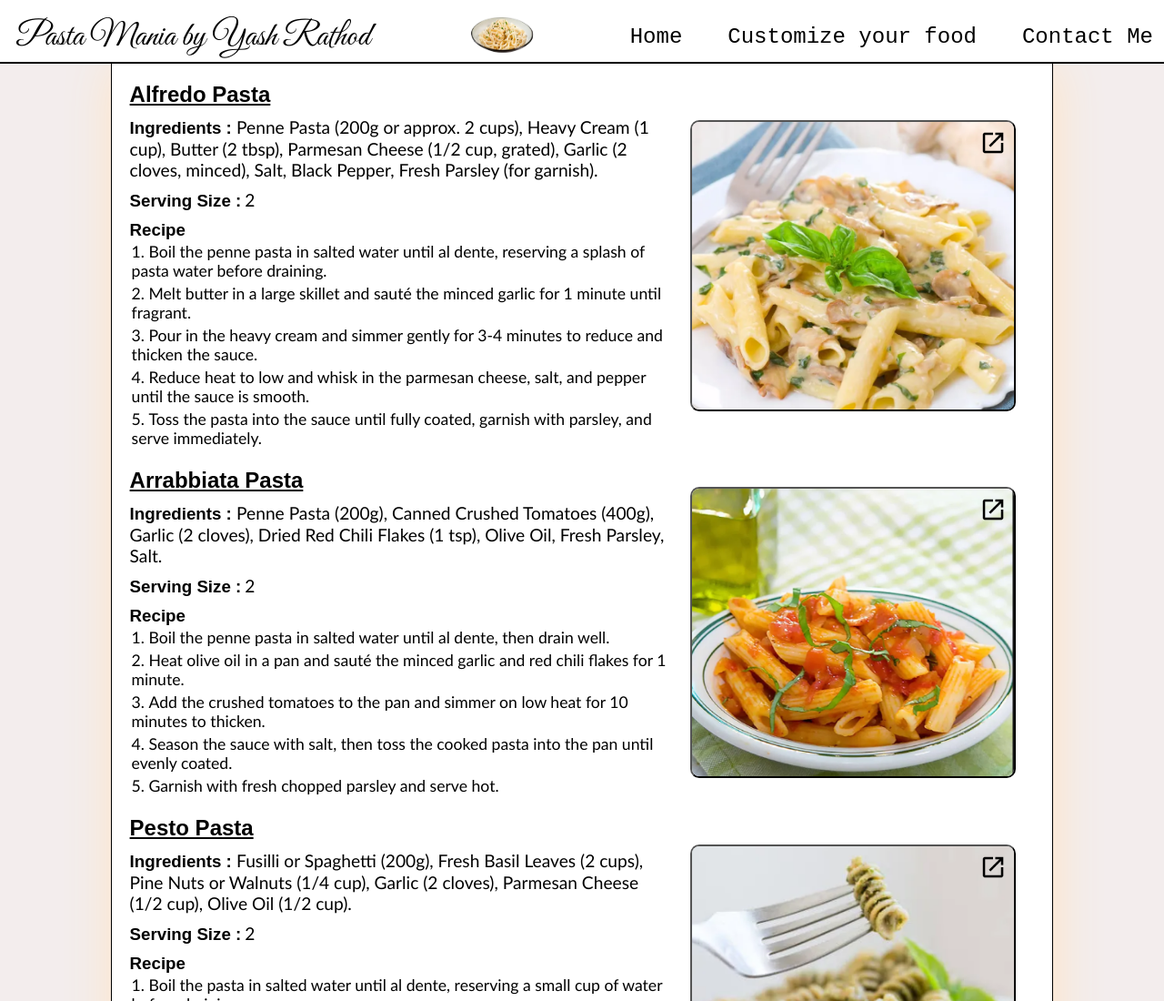
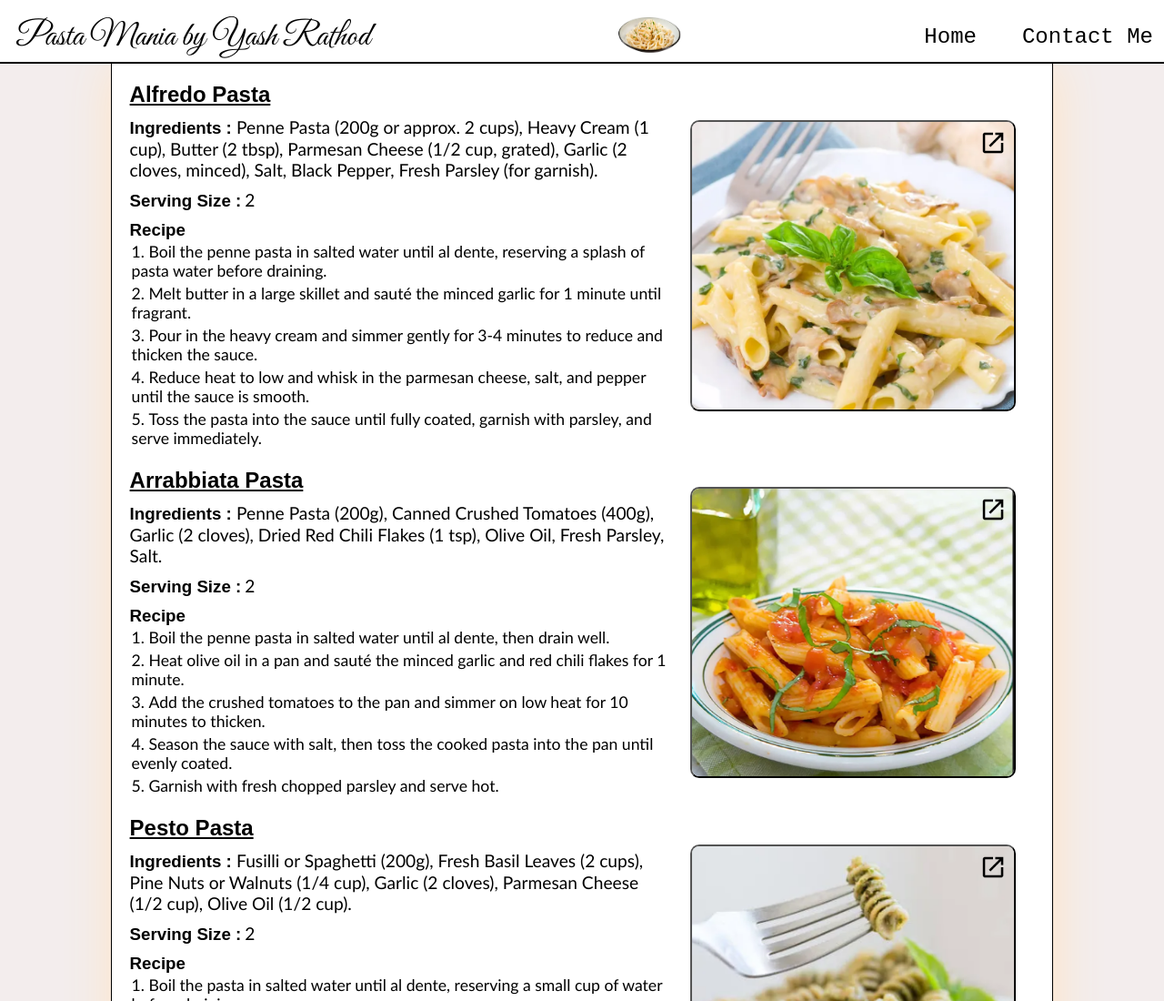
Before and after one commit to yashgrathod/Pasta-Mania-by-Yash-Rathod, a plain HTML site: page index.html in a window 1280 px wide. Shown: the top 1100 px of the page at 91% size. Drawn offline with Linux system fonts and the light colour scheme; no server answers; a web font is replaced by a local one.

Commit message:
Simple Recipe Website

```diff
--- a/index.html
+++ b/index.html
@@ -31,7 +31,7 @@
                     <li>
                         <div id="navItems">
                             <a href="#">Home</a>
-                            <a href="#">Customize your food</a>
+                            <!-- <a href="#">Customize your food</a> -->
                             <a id="contact" href="#footerList">Contact Me</a>
                         </div>
                     </li>
```
